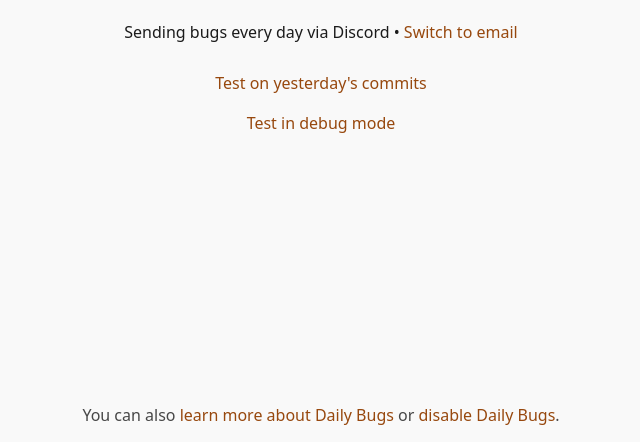
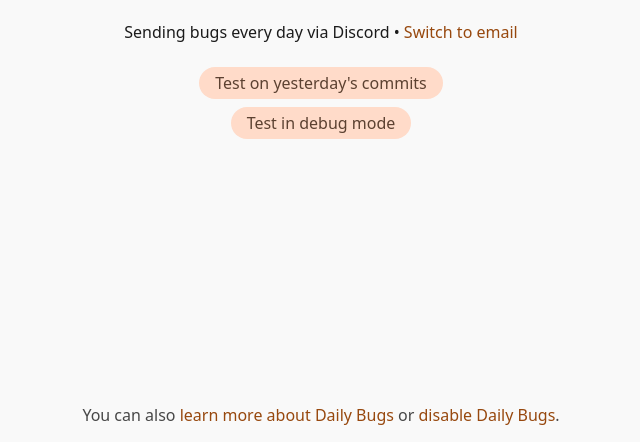
Before and after one commit to KTibow/dailybugs, a website: page frontend/index-loggedin.html in a window 1280 px wide. Shown: the part 358-800 px from the top of the page, without its empty margins (319-959 px from the left). Drawn offline with Linux system fonts and the light colour scheme.

Commit message:
don't deemph them *that* much

```diff
--- a/frontend/index-loggedin.html
+++ b/frontend/index-loggedin.html
@@ -35,8 +35,10 @@
         display: flex;
         align-items: center;
         height: 2rem;
+        border-radius: var(--m3-shape-full);
         padding-inline: 1rem;
-        border-radius: var(--m3-shape-full);
+        background-color: var(--m3c-secondary-container);
+        color: var(--m3c-on-secondary-container);
       }
       dialog {
         &:open {
```
